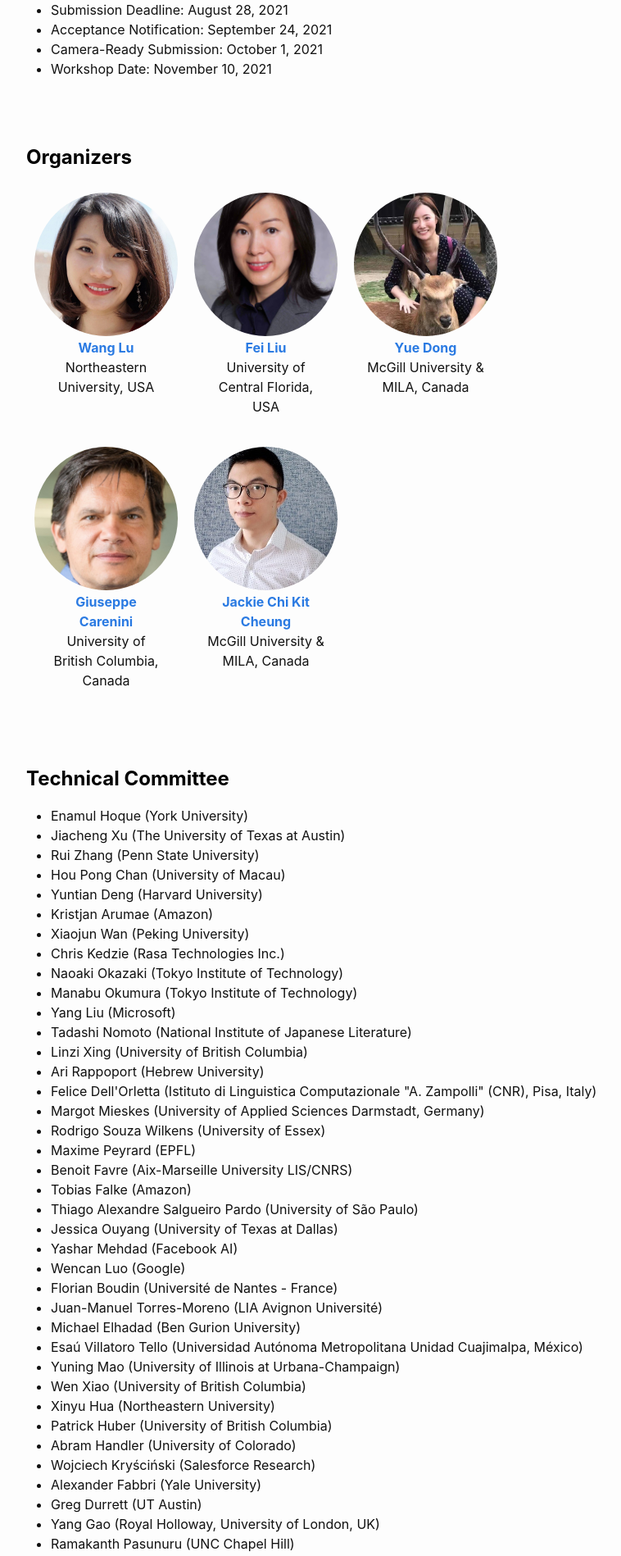
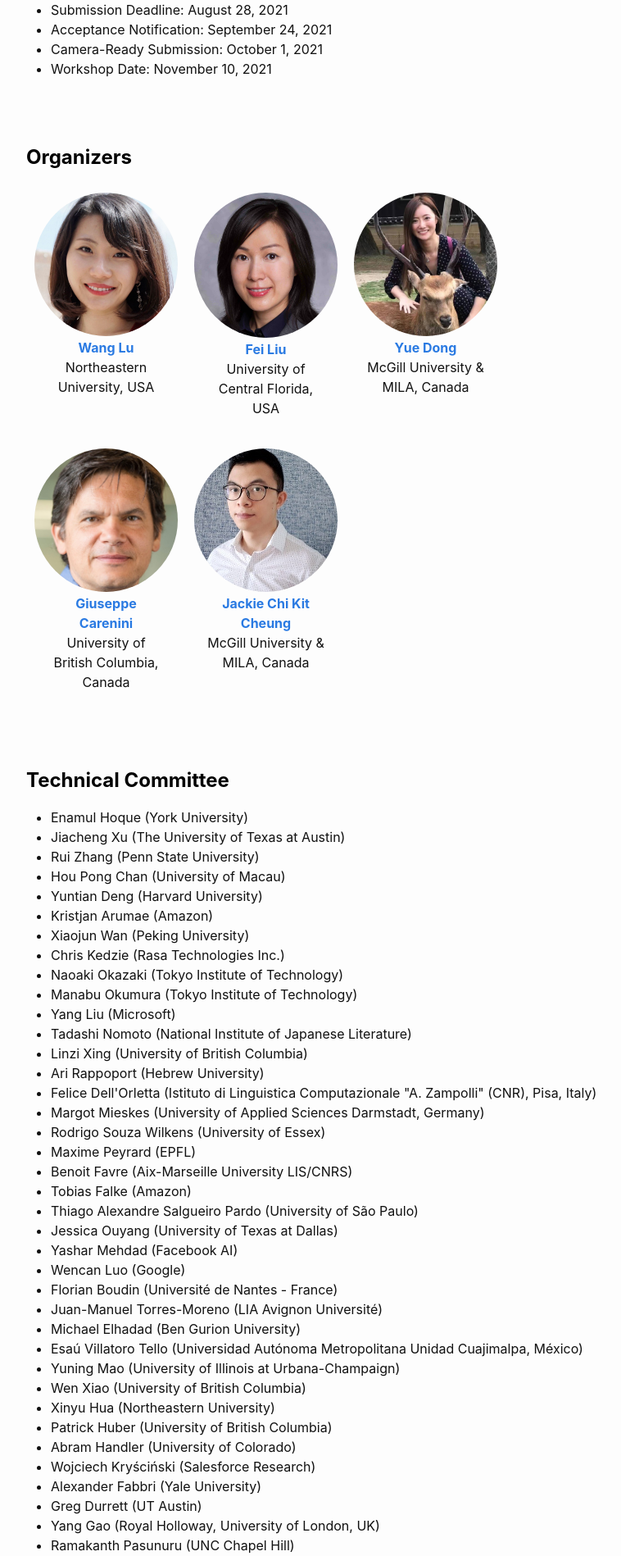
Before and after one commit to newsumm/newsumm.github.io, a Jekyll site: the page built from index.md, in a window 1280 px wide. Shown: the part 2326-4224 px from the top of the page at 82% size, without its empty margins (218-976 px from the left). Built offline with Jekyll 4.4.1, drawn with Linux system fonts in a browser that asks for light colours.

Commit message:
Update index.md

```diff
--- a/index.md
+++ b/index.md
@@ -92,7 +92,7 @@ All deadlines are 11.59 pm UTC -12h (“anywhere on Earth”).
 	  </div>
 	</div>
   <div class="card column" >
-  <img src="/images/fei_liu.JPG" alt="Fei Liu" class="img_card">
+  <img src="/images/fei_liu.jpg" alt="Fei Liu" class="img_card">
 	  <div class="container">
 		<center>
 		<h4>
```
